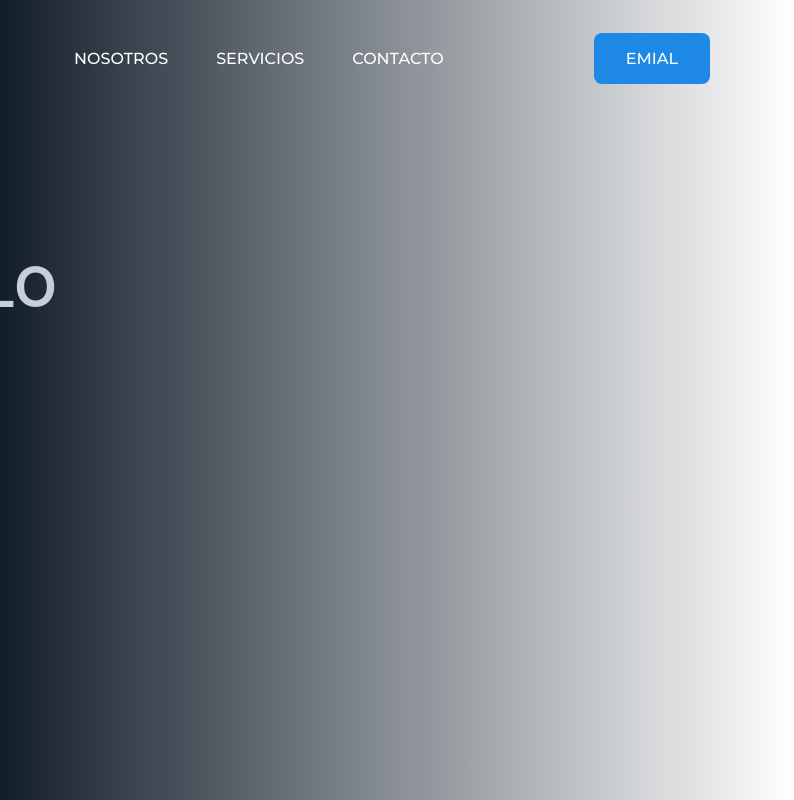
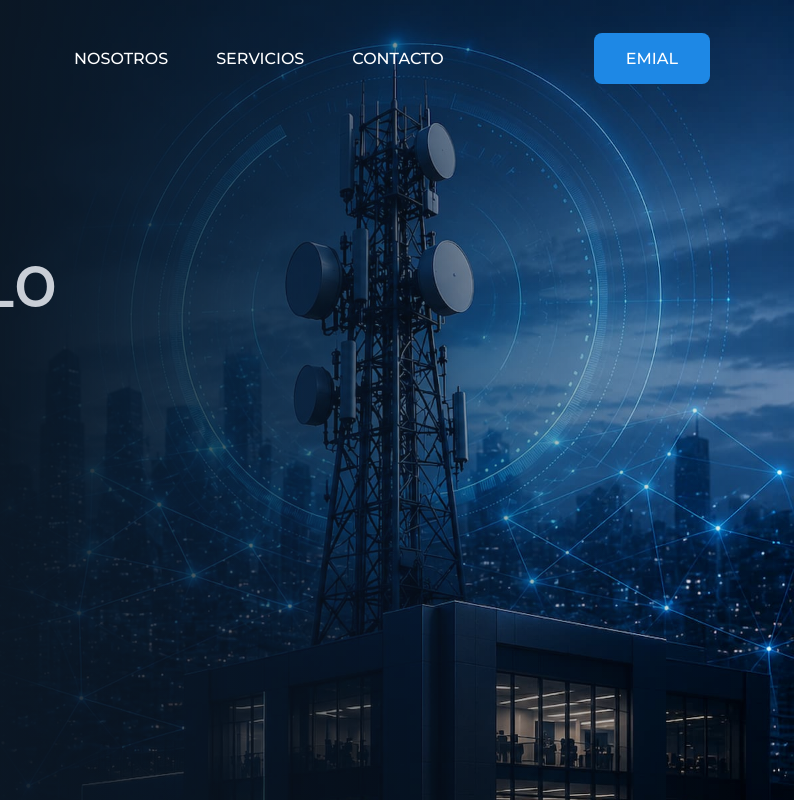
Before and after one commit to isaaccruz94/or-service, a plain HTML site: page index.html in a window 1280 px wide. Shown: the full height of the page, 486-1280 px from the left. Drawn offline with Linux system fonts and the light colour scheme; a web font is replaced by a local one.

Commit message:
add background image

```diff
--- a/css/body.css
+++ b/css/body.css
@@ -11,7 +11,7 @@
 .bg-img{
     min-block-size: 100vh;
     min-inline-size: 100vw;
-    background-image: url(../assets/images/index-background.png);
+    background-image: url("../assets/images/index-background.jpg");
     background-repeat: no-repeat;
     background-position: 60%;
     background-attachment: fixed;
```
